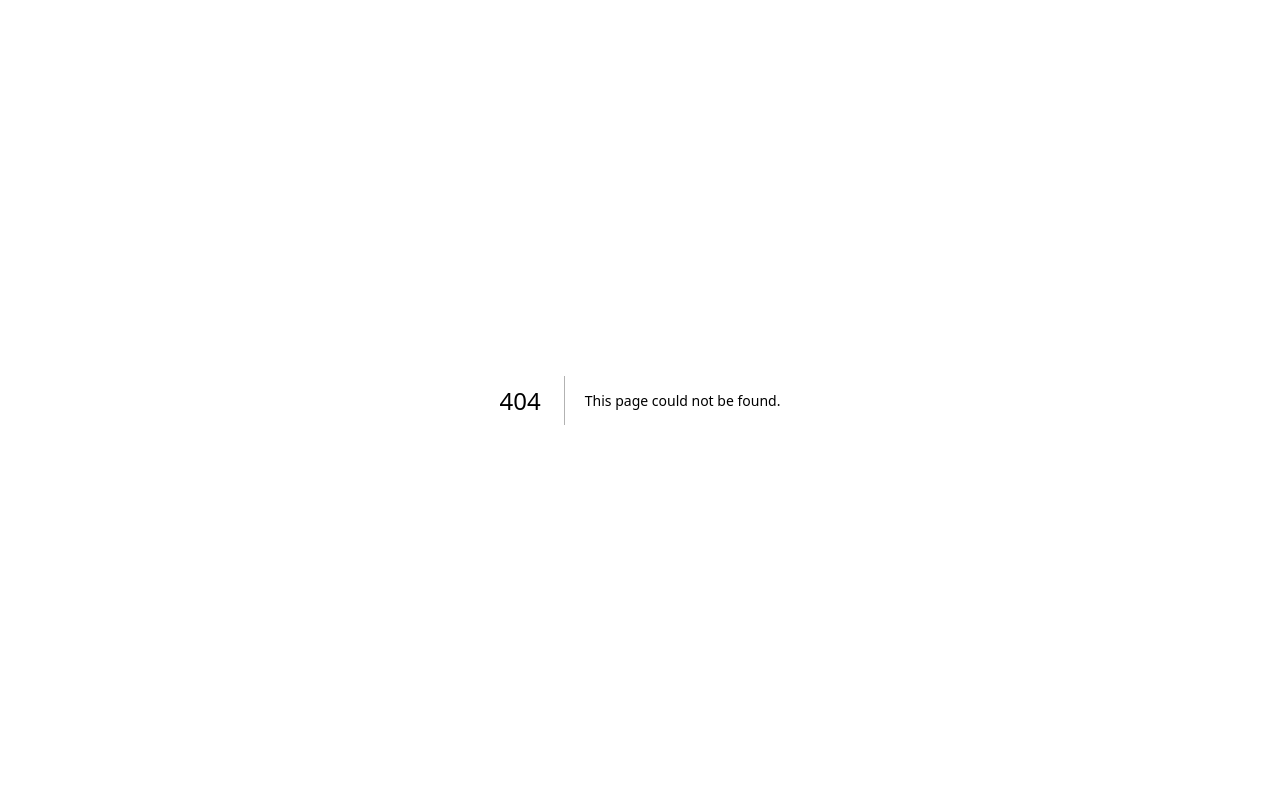
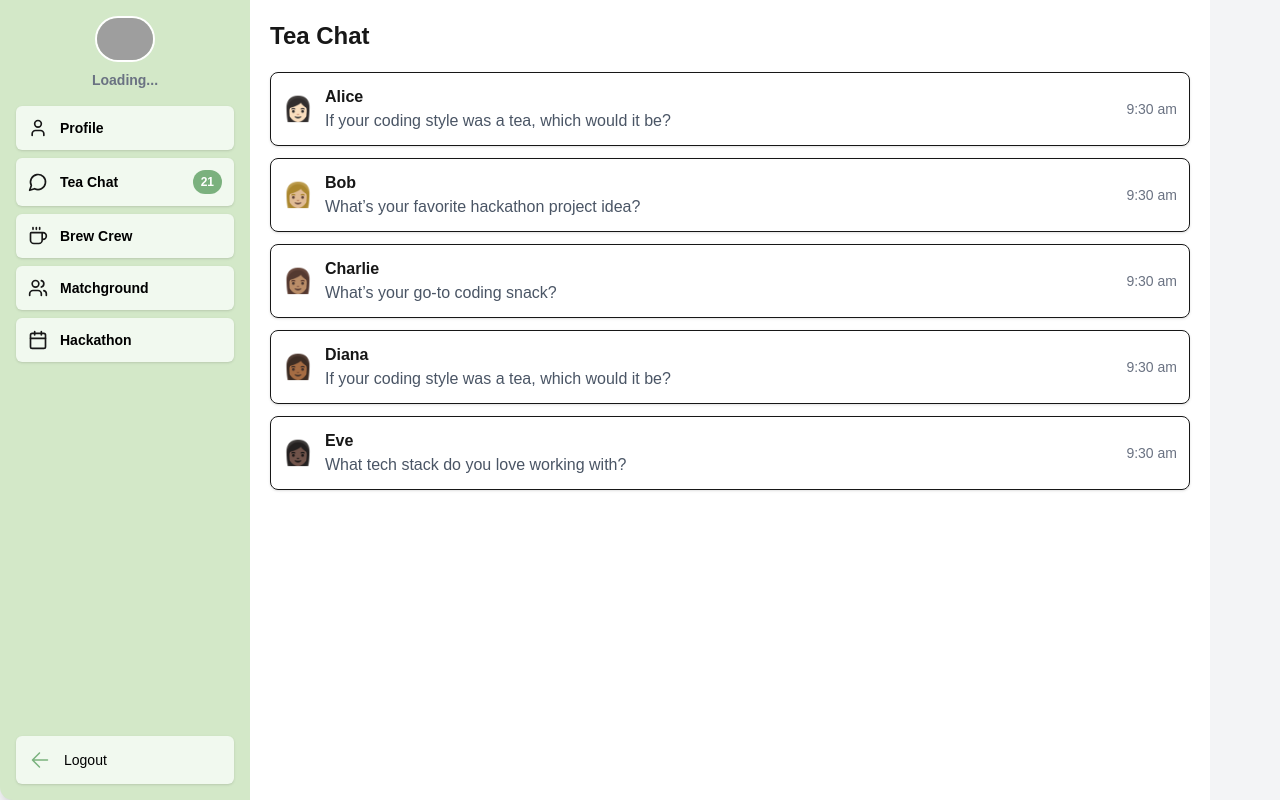
Before and after one commit to trandinh1/Matchathon, a Next.js app in the folder matchathon/: page /message in a window 1280 px wide. Before the commit this address had no page. Built offline with nearby package versions, Linux system fonts and the light colour scheme; grey boxes are pictures that could not be loaded.

Commit message:
Updated navbar, message tea chat

```diff
--- /dev/null
+++ b/matchathon/app/message/page.tsx
@@ -0,0 +1,85 @@
+"use client";
+
+import { useState, useEffect } from "react";
+import { useSearchParams } from "next/navigation";
+import { Navbar } from "@/components/navbar";
+
+type Chat = {
+  id: number;
+  name: string;
+  message: string;
+  avatar: string;
+  time: string;
+};
+
+const chats: Chat[] = [
+   { id: 1, name: "Alice", message: "If your coding style was a tea, which would it be?", avatar: "👩🏻", time: "9:30 am" },
+   { id: 2, name: "Bob", message: "What’s your favorite hackathon project idea?", avatar: "👩🏼", time: "9:30 am" },
+   { id: 3, name: "Charlie", message: "What’s your go-to coding snack?", avatar: "👩🏽", time: "9:30 am" },
+   { id: 4, name: "Diana", message: "If your coding style was a tea, which would it be?", avatar: "👩🏾", time: "9:30 am" },
+   { id: 5, name: "Eve", message: "What tech stack do you love working with?", avatar: "👩🏿", time: "9:30 am" },
+ ];
+
+
+const TeaChat: React.FC = () => {
+  const searchParams = useSearchParams();
+  const encodedEmail = searchParams.get("email");
+  const email = encodedEmail ? decodeURIComponent(encodedEmail) : null; // Decode email
+
+//   const [chats, setChats] = useState<Chat[]>([]);
+//   const [loading, setLoading] = useState(true);
+//   const [error, setError] = useState<string | null>(null);
+
+//   useEffect(() => {
+//     if (!email) return; // Don't fetch if email is missing
+
+//     const fetchChats = async () => {
+//       setLoading(true);
+//       setError(null);
+//       try {
+//         const response = await fetch(`http://localhost:5001/api/messages?email=${email}`);
+//         if (!response.ok) throw new Error("Messages not found");
+//         const data = await response.json();
+//         setChats(data);
+//       } catch (err: any) {
+//         setError(err.message);
+//         setChats([]);
+//       } finally {
+//         setLoading(false);
+//       }
+//     };
+
+//     fetchChats();
+//   }, [email]);
+
+//   if (!email) return <div className="text-center mt-10 text-red-500">No email provided.</div>;
+//   if (loading) return <div className="text-center mt-10">Loading messages...</div>;
+//   if (error) return <div className="text-center mt-10 text-red-500">Error: {error}</div>;
+//   if (chats.length === 0) return <div className="text-center mt-10 text-gray-500">No messages found.</div>;
+
+  return (
+    <div className="flex h-screen bg-gray-100">
+      {/* Sidebar */}
+      <Navbar />
+
+      {/* Chat List */}
+      <div className="w-3/4 p-5 bg-white">
+        <h1 className="text-2xl font-bold mb-5">Tea Chat</h1>
+        <div className="space-y-3">
+          {chats.map((chat) => (
+            <div key={chat.id} className="flex items-center p-3 border rounded-lg shadow">
+              <span className="text-2xl mr-3">{chat.avatar}</span>
+              <div className="flex-1">
+                <h2 className="font-bold">{chat.name}</h2>
+                <p className="text-gray-600">{chat.message}</p>
+              </div>
+              <span className="text-gray-500 text-sm">{chat.time}</span>
+            </div>
+          ))}
+        </div>
+      </div>
+    </div>
+  );
+};
+
+export default TeaChat;
--- a/matchathon/components/navbar.tsx
+++ b/matchathon/components/navbar.tsx
@@ -1,32 +1,132 @@
-'use client';
+"use client";
 
-import { useRouter } from "next/navigation";
-import Link from 'next/link';
+import { useEffect, useState } from "react";
+import { useSearchParams, useRouter } from "next/navigation";
+import Link from "next/link";
+import Image from "next/image";
+import { User, MessageCircle, Coffee, Users, Calendar, LogOut } from "lucide-react";
 
 export const Navbar = () => {
-    return (
-        <nav className="w-[216px] h-[832px] p-4 bg-[#effae9] rounded-bl-[13px] rounded-br-[13px] shadow-[0px_8px_11px_-4px_rgba(45,54,67,0.04)] shadow-[0px_20px_24px_-4px_rgba(45,54,67,0.04)] flex-col justify-center items-center gap-3 inline-flex overflow-hidden">
-            <div className="">
-                <a href="/profile" className="text-2xl font-bold">Profile</a>
-                <div className="w-[184px] h-64 flex-col justify-center items-start gap-1 flex">
-                    <div className="w-[184px] h-12 p-3 rounded-[10px] justify-between items-center inline-flex bg-white">
-                        <Link href="/profile"  className="text-2xl font-bold hover:text-gray-300">Profile</Link>
-                    </div>
-                    <div className="w-[184px] h-12 p-3 rounded-[10px] justify-between items-center inline-flex bg-white">
-                       <Link href="/team" className="text-2xl font-bold hover:text-gray-300">Team</Link>
-                    </div>
-                    <div className="w-[184px] h-12 p-3 rounded-[10px] justify-between items-center inline-flex bg-white">
-                      <Link href="/hackathons" className="text-2xl font-bold hover:text-gray-300">Hackathons</Link>
-                    </div>
-                    <div className="w-[184px] h-12 p-3 rounded-[10px] justify-between items-center inline-flex bg-white">
-                       <Link href="/matchground" className="text-2xl font-bold hover:text-gray-300">MatchGround</Link>
-                    </div>
-                    <div className="w-[184px] h-12 p-3 rounded-[10px] justify-between items-center inline-flex bg-white">
-                       <Link href="/messages" className="text-2xl font-bold hover:text-gray-300">Messages</Link>
-                    </div>
-                </div>
-            </div>
+  const router = useRouter();
+  const searchParams = useSearchParams();
+  const email = searchParams.get("email"); // Get user email from URL
 
-        </nav>
-    )
+  const [user, setUser] = useState<{ firstName: string; lastName: string; email: string; avatar?: string } | null>(null);
+  const [loading, setLoading] = useState(true);
+  const [error, setError] = useState<string | null>(null);
+
+  useEffect(() => {
+    if (!email) return; // Prevent fetch if no email is present
+
+    const fetchUser = async () => {
+      setLoading(true);
+      setError(null);
+      try {
+        const response = await fetch(`http://localhost:5001/api/profile/${email}`);
+        if (!response.ok) throw new Error("User not found");
+        const data = await response.json();
+        setUser(data);
+      } catch (err: any) {
+        setError(err.message);
+        setUser(null);
+      } finally {
+        setLoading(false);
+      }
+    };
+
+    fetchUser();
+  }, [email]);
+
+  // Logout function
+  const handleLogout = () => {
+    localStorage.removeItem("userToken"); // If using local storage for authentication
+    sessionStorage.removeItem("userEmail"); // Remove stored email
+    router.push("/login"); // Redirect to login page
+  };
+
+  return (
+    <nav className="w-[250px] min-w-[250px] max-w-[250px] h-screen p-4 bg-[#d3e8c8] flex flex-col justify-between rounded-bl-[13px] shadow-lg">
+
+      {/* 🔹 Profile Section (Show User Info) */}
+      <div className="flex flex-col items-center text-center mb-4">
+        {/* Show avatar if available, otherwise default image */}
+        <Image
+          src={user?.avatar || "/default-avatar.png"}
+          alt="User Avatar"
+          width={60}
+          height={60}
+          className="rounded-full border-2 border-white"
+        />
+        {/* Show Loading/Error State */}
+        {loading ? (
+          <p className="mt-2 text-sm font-semibold text-gray-500">Loading...</p>
+        ) : error ? (
+          <p className="mt-2 text-sm text-red-500">Error: {error}</p>
+        ) : user ? (
+          <>
+            <p className="mt-2 text-sm font-semibold text-black">{user.firstName} {user.lastName}</p>
+            <p className="text-xs text-gray-700">{user.email}</p>
+          </>
+        ) : (
+          <p className="text-sm text-gray-500">No user data</p>
+        )}
+      </div>
+
+      {/* 🔹 Navigation Menu */}
+      <div className="flex flex-col space-y-2">
+        <NavItem href={`/profile?email=${email}`} label="Profile" icon={<User size={20} />} />
+        <NavItem href={`/message?email=${email}`} label="Tea Chat" icon={<MessageCircle size={20} />} badge={21} />
+        <NavItem href={`/brew-crew?email=${email}`} label="Brew Crew" icon={<Coffee size={20} />} />
+        <NavItem href={`/matchground?email=${email}`} label="Matchground" icon={<Users size={20} />} />
+        <NavItem href={`/hackathons?email=${email}`} label="Hackathon" icon={<Calendar size={20} />} />
+      </div>
+
+      {/* 🔹 Logout Button */}
+      <div className="mt-auto">
+        <button
+          onClick={handleLogout}
+          className="flex items-center justify-start gap-3 bg-[#f1f9ef] w-full p-3 rounded-md shadow-sm hover:bg-gray-200"
+        >
+          <LogoutIcon />
+          <span className="text-black text-sm font-normal">Logout</span>
+        </button>
+      </div>
+    </nav>
+  );
 };
+
+/* 🔹 Reusable Navigation Item Component */
+type NavItemProps = {
+  href: string;
+  label: string;
+  icon: JSX.Element;
+  badge?: number;
+};
+
+const NavItem: React.FC<NavItemProps> = ({ href, label, icon, badge }) => {
+  return (
+    <Link
+      href={href}
+      className="flex items-center justify-between bg-[#f1f9ef] p-3 rounded-md shadow-sm hover:bg-gray-200"
+    >
+      <span className="flex items-center gap-3">
+        {icon}
+        <span className="text-sm font-semibold text-black">{label}</span>
+      </span>
+      {badge && (
+        <span className="bg-[#7bb17e] text-white text-xs font-bold px-2 py-1 rounded-full">
+          {badge}
+        </span>
+      )}
+    </Link>
+  );
+};
+
+/* 🔹 Logout Icon */
+const LogoutIcon = () => (
+  <svg width="24" height="24" viewBox="0 0 24 24" fill="none" xmlns="http://www.w3.org/2000/svg">
+    <path d="M10.9498 19.5201C11.0931 19.6553 11.2828 19.7304 11.4798 19.7301C11.6761 19.7318 11.8643 19.6521 11.9998 19.5101C12.1428 19.3708 12.2234 19.1797 12.2234 18.9801C12.2234 18.7805 12.1428 18.5894 11.9998 18.4501L6.29975 12.75H19.52C19.9342 12.75 20.27 12.4142 20.27 12C20.27 11.5858 19.9342 11.25 19.52 11.25H6.29756L12.0098 5.52006C12.1528 5.38077 12.2334 5.18965 12.2334 4.99006C12.2334 4.79048 12.1528 4.59935 12.0098 4.46006C11.717 4.16761 11.2426 4.16761 10.9498 4.46006L3.94981 11.4601C3.65736 11.7529 3.65736 12.2272 3.94981 12.5201L10.9498 19.5201Z" fill="#7BB27E"/>
+  </svg>
+);
+
+export default Navbar;
```
